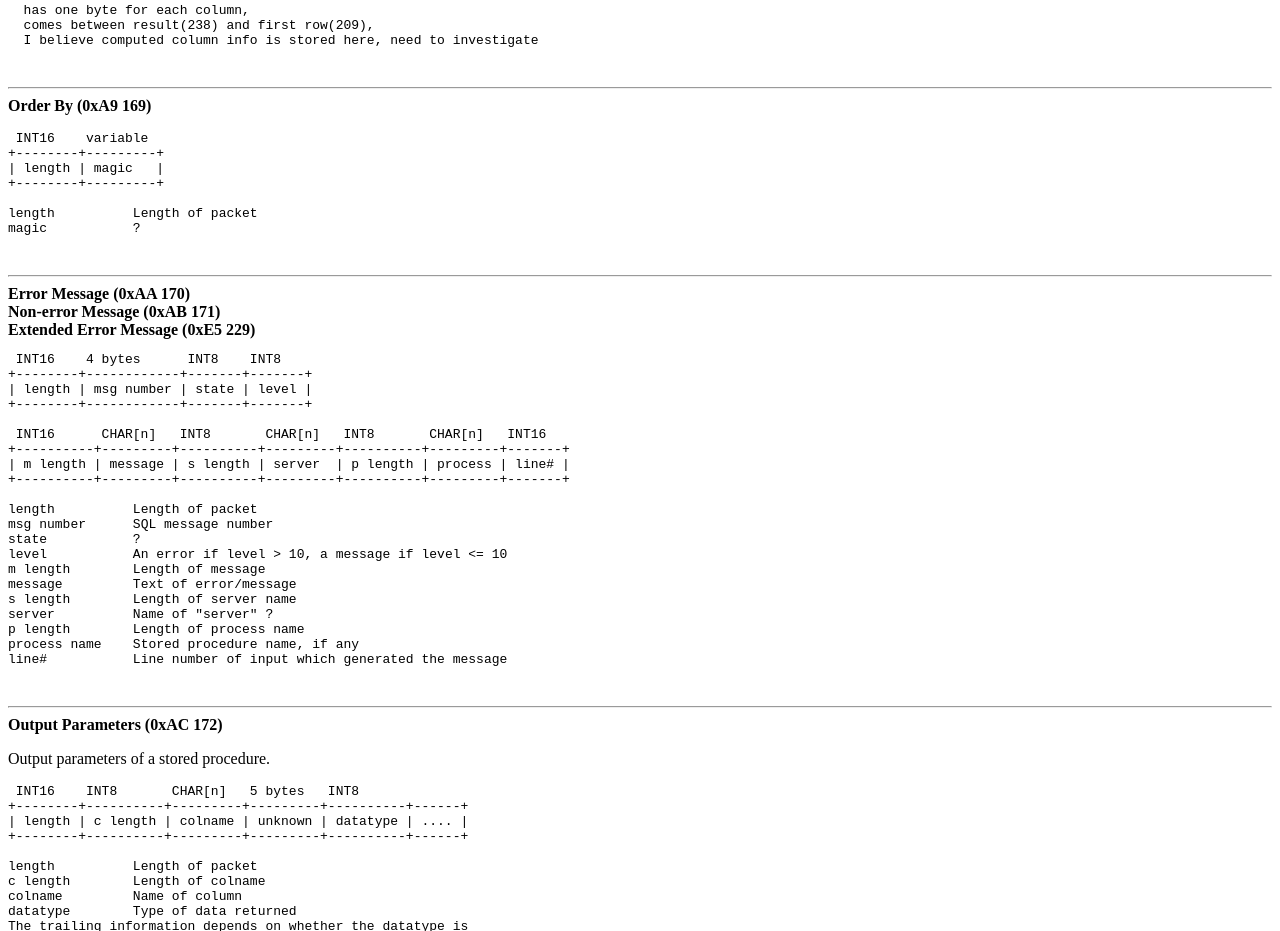
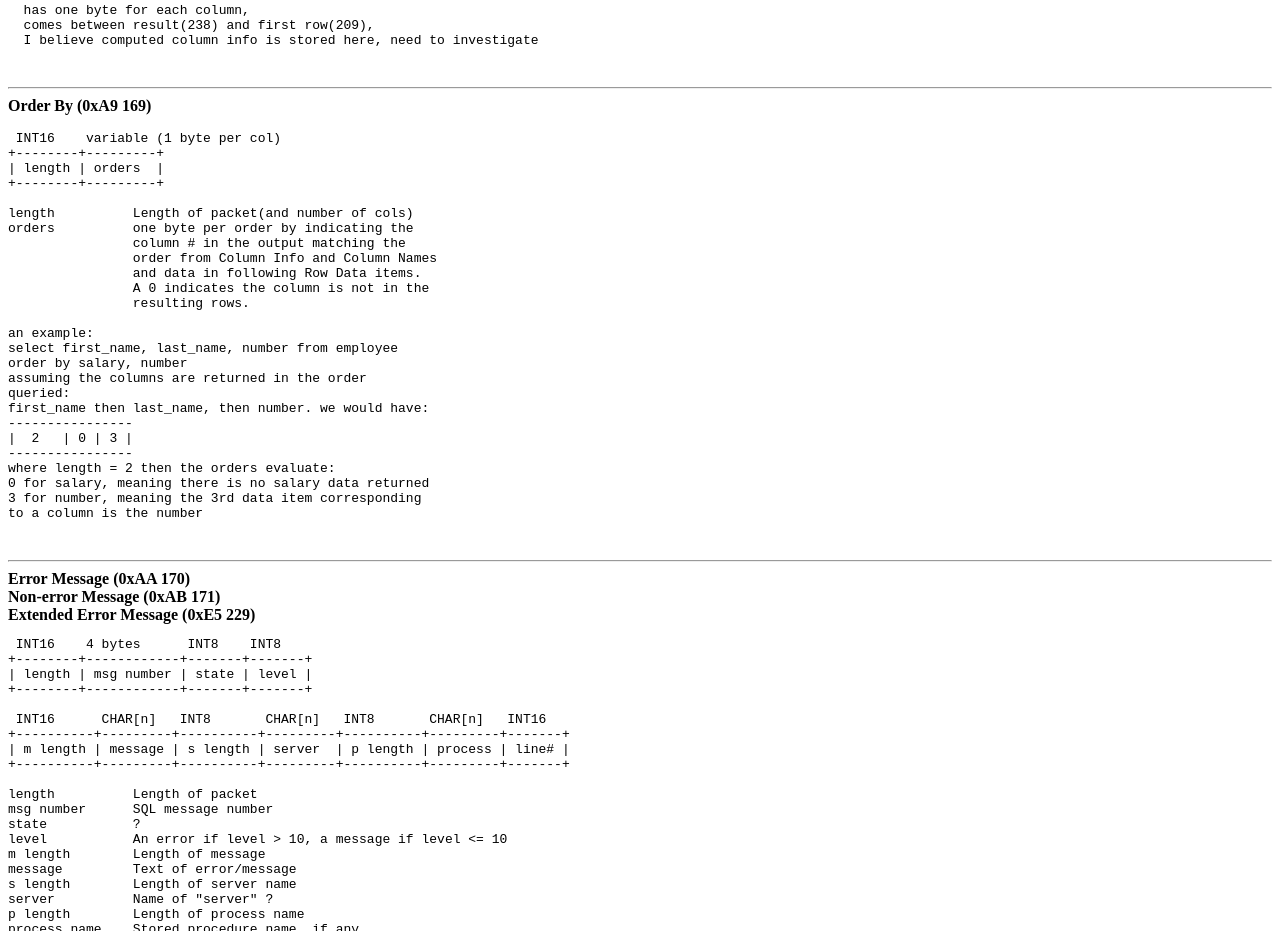
Before and after one commit to brianb/FreeTDS, a plain HTML site: page doc/tds.html in a window 1280 px wide. Shown: the part 5493-6424 px from the top of the page. Drawn offline with Linux system fonts and the light colour scheme.

Commit message:
update to ORDER BY in tds protocol doc

```diff
--- a/doc/tds.html
+++ b/doc/tds.html
@@ -429,13 +429,32 @@ Miscellaneous note (from *bdw* ?) found with 0xAE: <br>
 <b class="section">Order By (0xA9 169)</b>
 <p>
 <pre>
- INT16    variable
+ INT16    variable (1 byte per col)
 +--------+---------+
-| length | magic   |
+| length | orders  |
 +--------+---------+
 
-length		Length of packet
-magic		?
+length		Length of packet(and number of cols)
+orders          one byte per order by indicating the
+                column # in the output matching the
+                order from Column Info and Column Names
+                and data in following Row Data items.
+                A 0 indicates the column is not in the
+                resulting rows.
+
+an example:
+select first_name, last_name, number from employee
+order by salary, number
+assuming the columns are returned in the order
+queried:
+first_name then last_name, then number. we would have:
+----------------
+|  2   | 0 | 3 |
+----------------
+where length = 2 then the orders evaluate:
+0 for salary, meaning there is no salary data returned
+3 for number, meaning the 3rd data item corresponding
+to a column is the number
 </pre>
 
 <a name="170">&nbsp;</a>
```
Also changed, not shown: 1 other file.
